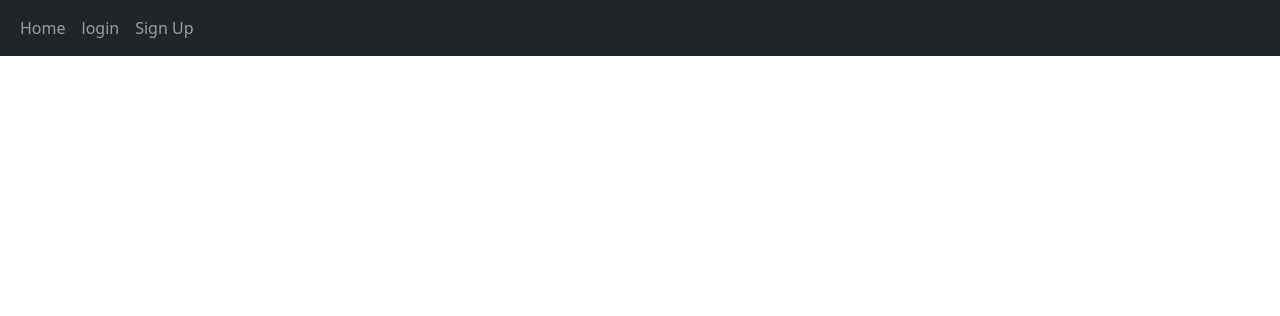
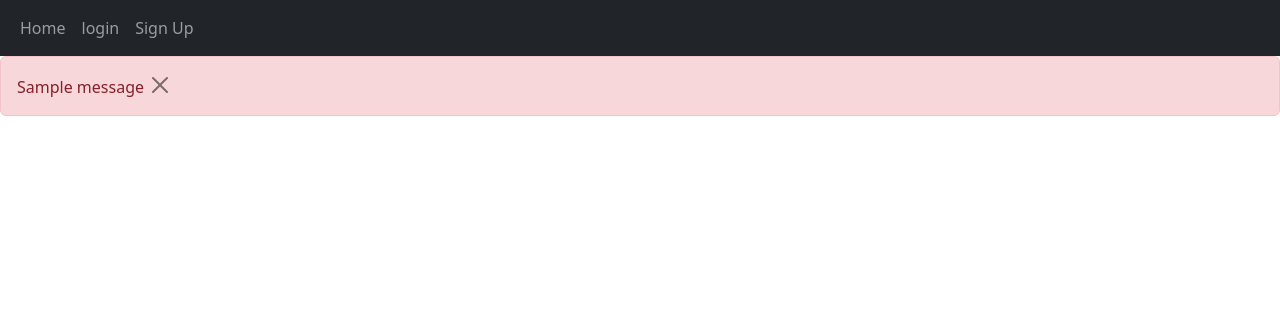
Before and after one commit to Sidkjr/Blogpost_app, a Flask app: page / in a window 1280 px wide. Shown: the top 316 px of the page. Run offline with Flask 2, Linux system fonts and the light colour scheme; one stand-in notice (Sample message) is shown.

Commit message:
Added the flash message functionality - success

```diff
--- a/website/templates/base.html
+++ b/website/templates/base.html
@@ -25,7 +25,16 @@
             </div>
         </div>
     </nav>
-
+    {% with messages = get_flashed_messages(with_categories=True) %}
+        {% if messages %}
+            {% for category, message in messages %}
+                <div class="alert alert-danger alter-dismissable fade show" role="alert">
+                    {{ message }}
+                    <button type="button" class="btn-close" data-bs-dismiss="alert"></button>
+                </div>
+            {% endfor%}
+        {% endif %}
+    {% endwith %}
     <div class="container">
         {% block content %}{% endblock %}
     </div>
```
